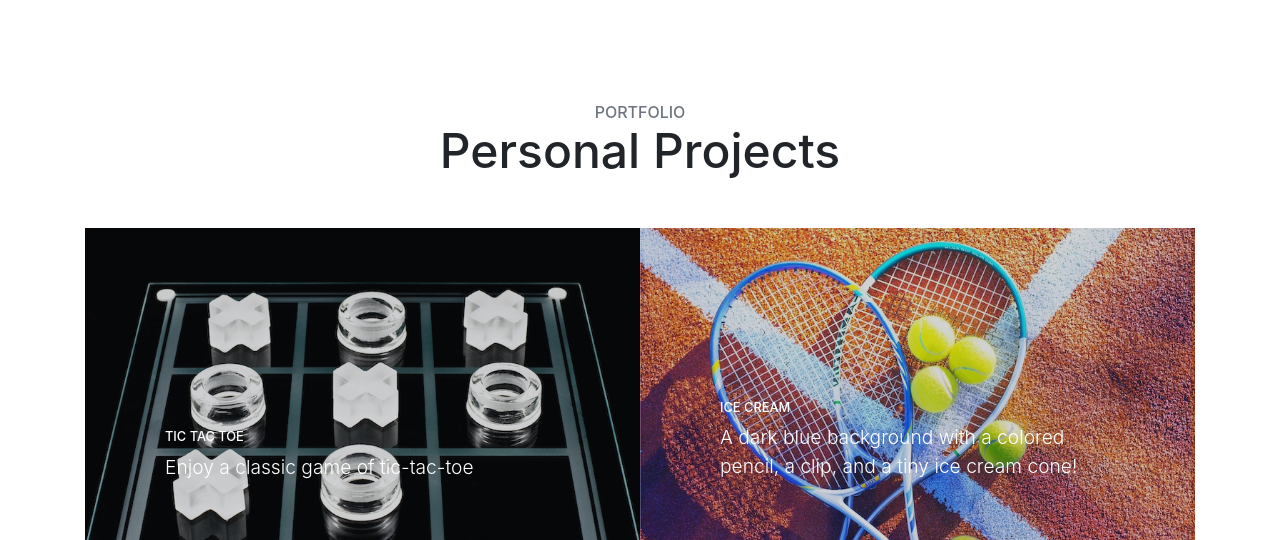
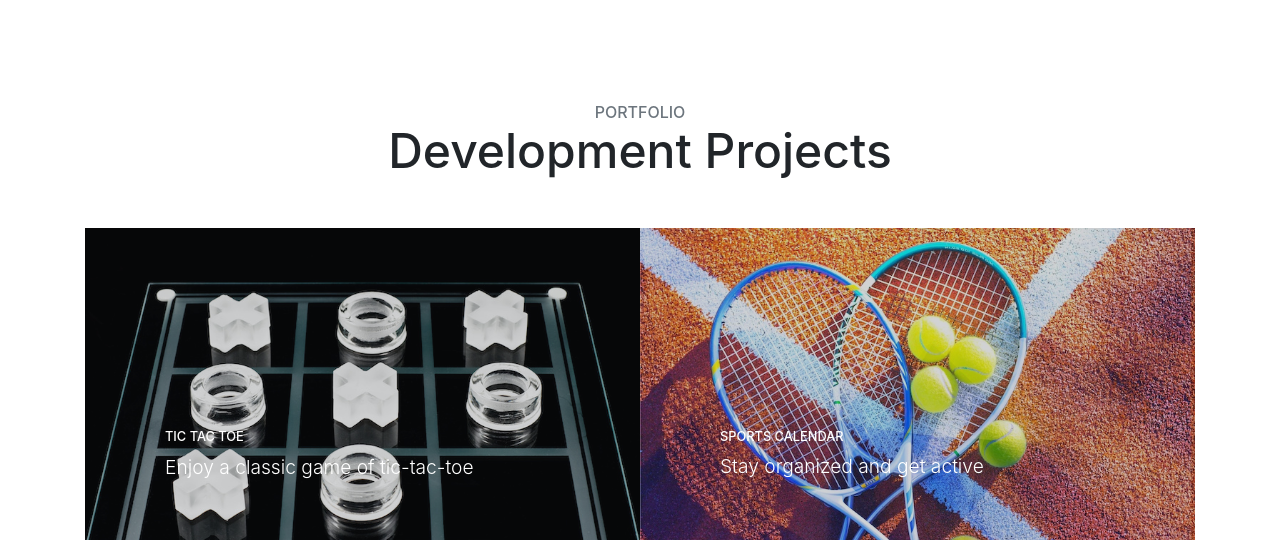
Before and after one commit to AnnaShalaginova/annashalaginova.github.io, a website with bundled scripts: page index.html in a window 1280 px wide. Shown: the part 2360-2900 px from the top of the page. Built offline with nearby package versions, Linux system fonts and the light colour scheme; files whose address does not match are found by name.

Commit message:
More images

```diff
--- a/index.html
+++ b/index.html
@@ -214,11 +214,11 @@
     <div class="container">
       <div class="content-section-heading text-center">
         <h3 class="text-secondary mb-0">Portfolio</h3>
-        <h2 class="mb-5">Personal Projects</h2>
+        <h2 class="mb-5">Development Projects</h2>
       </div>
       <div class="row no-gutters">
         <div class="col-lg-6">
-          <a class="portfolio-item" href="#">
+          <a class="portfolio-item" href="https://annashalaginova.github.io/TicTacToe-Anna/">
             <span class="caption">
               <span class="caption-content">
                 <h2>Tic Tac Toe</h2>
@@ -229,11 +229,11 @@
           </a>
         </div>
         <div class="col-lg-6">
-          <a class="portfolio-item" href="#">
+          <a class="portfolio-item" href="https://annashalaginova.github.io/SportsCalendar-client/">
             <span class="caption">
               <span class="caption-content">
-                <h2>Ice Cream</h2>
-                <p class="mb-0">A dark blue background with a colored pencil, a clip, and a tiny ice cream cone!</p>
+                <h2>Sports Calendar</h2>
+                <p class="mb-0">Stay organized and get active</p>
               </span>
             </span>
             <img class="img-fluid" src="img/portfolio-2.jpg" alt="">
```
Also changed, not shown: img/portfolio-3-1.jpg (added), img/portfolio-3.jpg, img/portfolio-4-1.jpg (added), img/portfolio-4.jpg.
